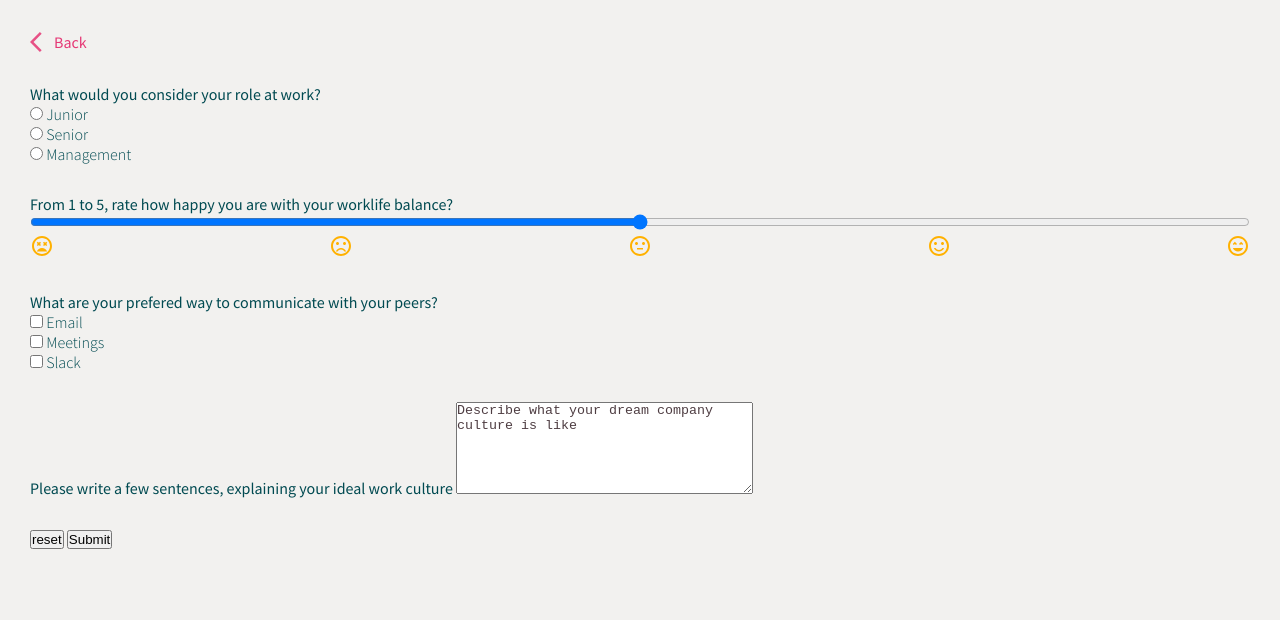
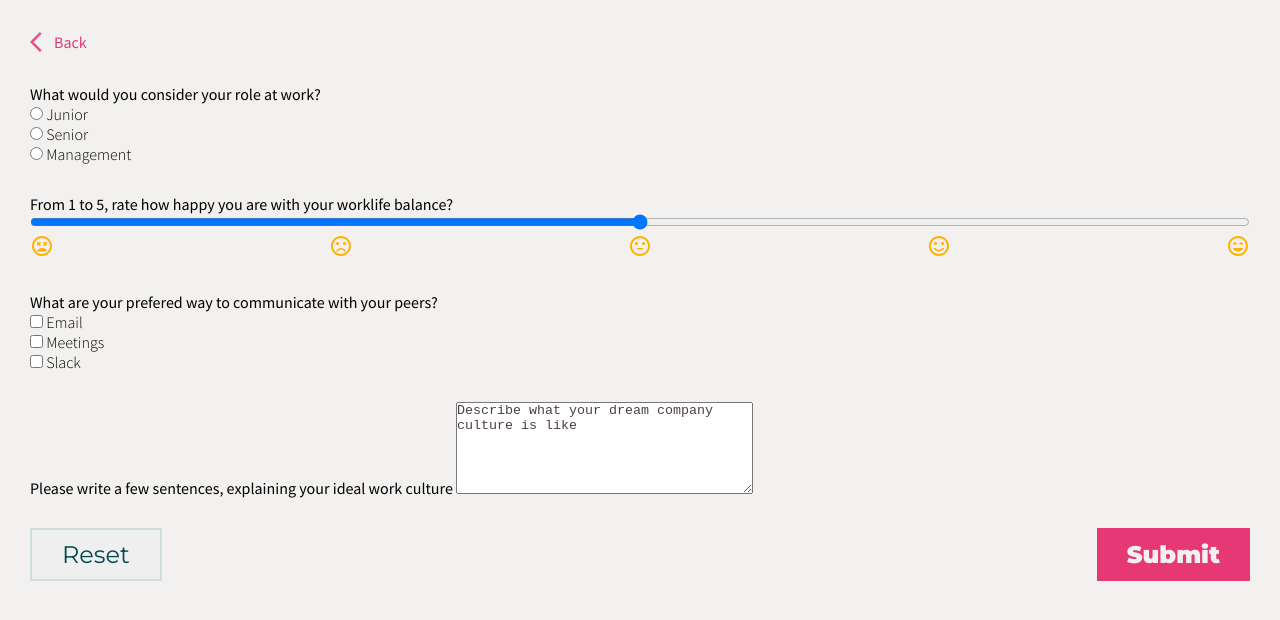
Before and after one commit to pilibdau/job-questionnaire-project, a website: page code/index.html in a window 1280 px wide. Drawn offline with Linux system fonts and the light colour scheme.

Commit message:
buttons update styles

```diff
--- a/code/index.html
+++ b/code/index.html
@@ -9,9 +9,7 @@
     <link rel="shortcut icon" type="image/png" href="./icon/favicon-32x32.png">
     <link rel="preconnect" href="https://fonts.googleapis.com">
     <link rel="preconnect" href="https://fonts.gstatic.com" crossorigin>
-    <link
-        href="https://fonts.googleapis.com/css2?family=Montserrat:ital,wght@0,400;1,900&family=Source+Sans+Pro:wght@300;400&display=swap"
-        rel="stylesheet">
+    <link href="https://fonts.googleapis.com/css2?family=Montserrat:wght@400;900&family=Source+Sans+Pro:wght@300;400&display=swap" rel="stylesheet">
     <link rel="stylesheet" href="./css/style.css">
 </head>
 
--- a/code/sass/_base/base.scss
+++ b/code/sass/_base/base.scss
@@ -31,5 +31,4 @@ body {
     font-family: var(--font-body);
     font-size: 1.6rem;
     font-weight: 300;
-    color: var(--teal-dark);
 }
--- a/code/sass/_layouts/layouts.scss
+++ b/code/sass/_layouts/layouts.scss
@@ -32,6 +32,35 @@
             justify-items: center;
         }
     }
+}
 
+.buttons {
+    display: flex;
+    justify-content: space-between;
+}
 
+.button {
+    &--reset,
+    &--submit {
+        border: none;
+        padding: 1rem 3rem;
+        font-family:var(--font-headers);
+        font-size: 2.4rem;
+        font-size: 2.4rem;
+    }
+
+    &--reset {
+        color: var(--teal-dark);
+        border: solid 0.2rem var(--teal-light);
+
+        font-weight: 400;
+        text-transform: capitalize;
+
+    }
+
+    &--submit {
+        background-color: var(--pink);
+        color: var(--off-white);
+        font-weight: 900;
+    }
 }
```
Also changed, not shown: code/css/style.css.
